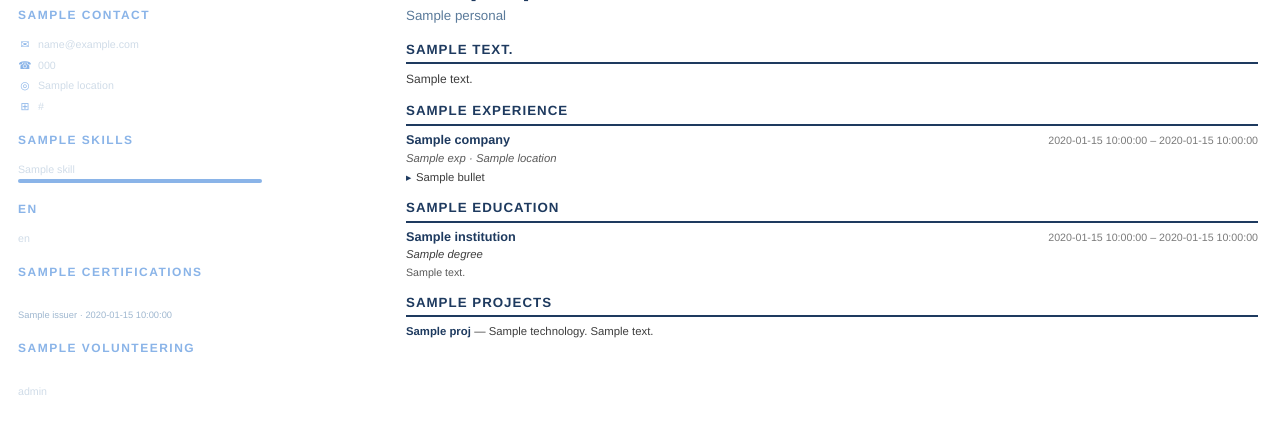
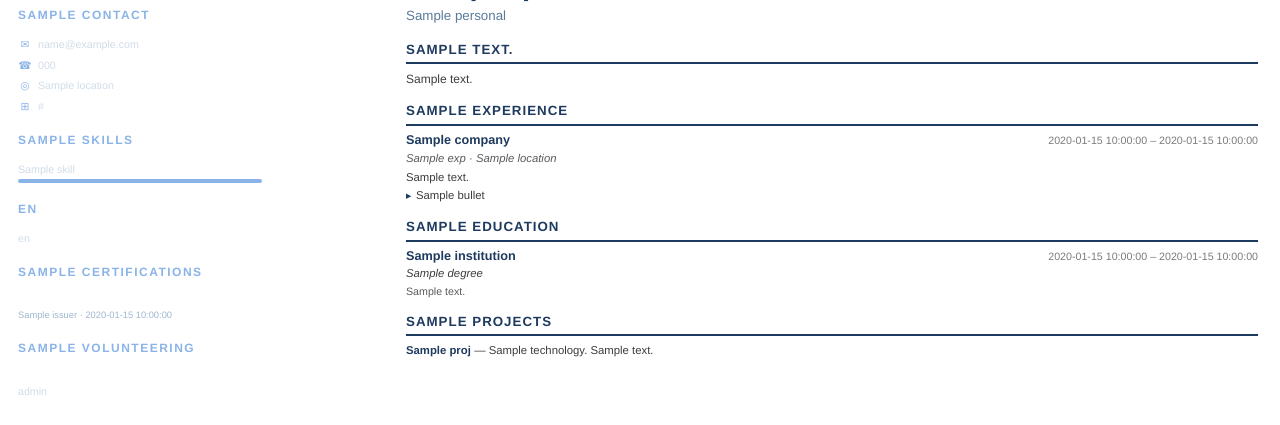
Before and after one commit to Alessandrovanreusel/CV-generator, a Python web app: template src/generator/templates/cv_template.html in a window 1280 px wide. Shown: the part 61-486 px from the top of the page. Run offline with Jinja, Linux system fonts and the light colour scheme; the template is opened without the code that fills it: most values are stand-ins (such as "Sample title", 1, 10 or a date in 2020).

Commit message:
feat: Add experience summary paragraph before bullet points in CV PDF
Each job experience entry now displays a short summary describing what
was done at the job, shown between the title/location line and the
bullet points.

```diff
--- a/src/generator/templates/cv_styles.css
+++ b/src/generator/templates/cv_styles.css
@@ -227,6 +227,13 @@ body {
     margin-bottom: 3px;
 }
 
+.experience-entry .exp-summary {
+    font-size: 8.5pt;
+    color: #3d3d3d;
+    line-height: 1.4;
+    margin-bottom: 3px;
+}
+
 .experience-entry .exp-bullets {
     list-style: none;
     padding-left: 0;
--- a/src/generator/templates/cv_template.html
+++ b/src/generator/templates/cv_template.html
@@ -107,6 +107,9 @@
                 <span class="exp-date">{{ exp.start_date }} – {{ exp.end_date or labels.present }}</span>
             </div>
             <div class="exp-title-location">{{ exp.title }} · {{ exp.location }}</div>
+            {% if exp.summary %}
+            <div class="exp-summary">{{ exp.summary }}</div>
+            {% endif %}
             <ul class="exp-bullets">
                 {% for bullet in exp.bullets %}
                 <li>{{ bullet }}</li>
```
